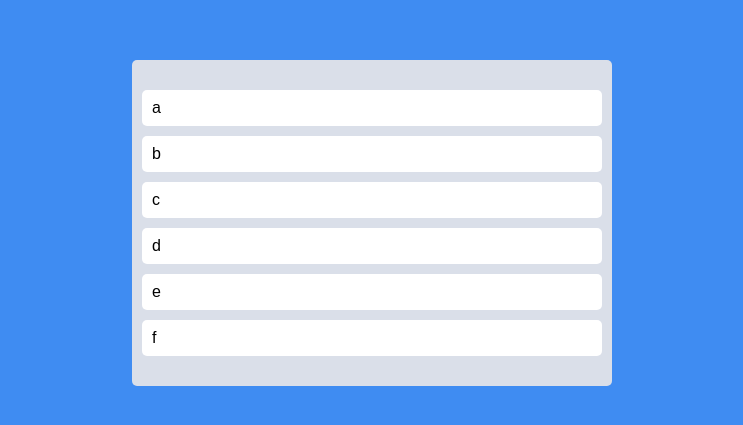
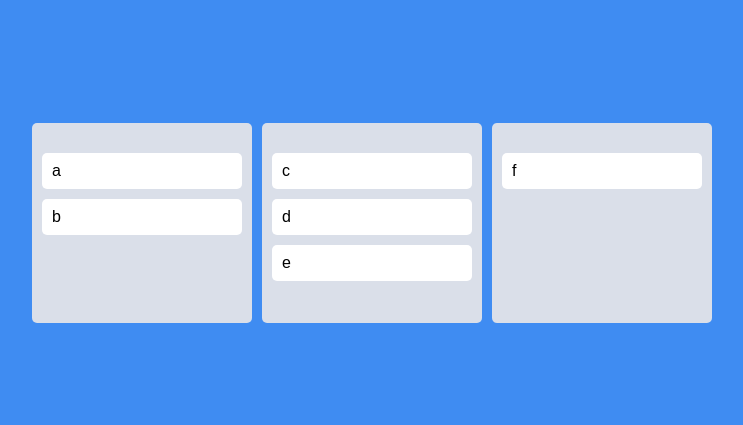
Before and after one commit to yousunzoo/kanban, a React (Create React App) app: page / in a window 1280 px wide. Shown: the part 177-602 px from the top of the page, without its empty margins (268-1011 px from the left). Built offline with nearby package versions, Linux system fonts and the light colour scheme.

Commit message:
setting for multi boards

```diff
--- a/src/App.tsx
+++ b/src/App.tsx
@@ -1,17 +1,12 @@
-import {
-  DragDropContext,
-  Draggable,
-  Droppable,
-  DropResult,
-} from "react-beautiful-dnd";
+import { DragDropContext, DropResult } from "react-beautiful-dnd";
 import styled from "styled-components";
 import { useRecoilState } from "recoil";
 import { toDoState } from "./atoms";
-import DragabbleCard from "./Components/DragabbleCard";
+import Board from "./Components/Board";
 
 const Wrapper = styled.div`
   display: flex;
-  max-width: 480px;
+  max-width: 680px;
   width: 100%;
   margin: 0 auto;
   justify-content: center;
@@ -22,51 +17,28 @@
 const Boards = styled.div`
   display: grid;
   width: 100%;
-  grid-template-columns: repeat(1, 1fr);
+  gap: 10px;
+  grid-template-columns: repeat(3, 1fr);
 `;
-const Board = styled.div`
-  padding: 20px 10px;
-  padding-top: 30px;
-  background-color: ${(props) => props.theme.boardColor};
-  border-radius: 5px;
-  min-height: 200px;
-`;
-
-const toDos = ["a", "b", "c", "d", "e", "f"];
 
 function App() {
   const [toDos, setToDos] = useRecoilState(toDoState);
   const onDragEnd = ({ draggableId, destination, source }: DropResult) => {
     if (!destination) return;
-    setToDos((oldToDos) => {
+    /* setToDos((oldToDos) => {
       const toDosCopy = [...oldToDos];
-      // 1) Delete item on source.index
-      // console.log("Delete item on ", source.index);
-      // console.log(toDosCopy);
       toDosCopy.splice(source.index, 1);
-      // console.log("Delete item");
-      // console.log(toDosCopy);
-      // 2) Put back the item on the destination.index
-      // console.log("Put back", draggableId, "on ", destination.index);
       toDosCopy.splice(destination?.index, 0, draggableId);
-      // console.log(toDosCopy);
       return toDosCopy;
-    });
+    }); */
   };
   return (
     <DragDropContext onDragEnd={onDragEnd}>
       <Wrapper>
         <Boards>
-          <Droppable droppableId="one">
-            {(magic) => (
-              <Board ref={magic.innerRef} {...magic.droppableProps}>
-                {toDos.map((toDo, index) => (
-                  <DragabbleCard key={toDo} index={index} toDo={toDo} />
-                ))}
-                {magic.placeholder}
-              </Board>
-            )}
-          </Droppable>
+          {Object.keys(toDos).map((boardId) => (
+            <Board boardId={boardId} key={boardId} toDos={toDos[boardId]} />
+          ))}
         </Boards>
       </Wrapper>
     </DragDropContext>
--- /dev/null
+++ b/src/Components/Board.tsx
@@ -0,0 +1,31 @@
+import { Droppable } from "react-beautiful-dnd";
+import styled from "styled-components";
+import DragabbleCard from "./DragabbleCard";
+
+const Wrapper = styled.div`
+  padding: 20px 10px;
+  padding-top: 30px;
+  background-color: ${(props) => props.theme.boardColor};
+  border-radius: 5px;
+  min-height: 200px;
+`;
+interface IBoardProps {
+  toDos: string[];
+  boardId: string;
+}
+function Board({ toDos, boardId }: IBoardProps) {
+  return (
+    <Droppable droppableId={boardId}>
+      {(magic) => (
+        <Wrapper ref={magic.innerRef} {...magic.droppableProps}>
+          {toDos.map((toDo, index) => (
+            <DragabbleCard key={toDo} index={index} toDo={toDo} />
+          ))}
+          {magic.placeholder}
+        </Wrapper>
+      )}
+    </Droppable>
+  );
+}
+
+export default Board;
--- a/src/atoms.tsx
+++ b/src/atoms.tsx
@@ -1,6 +1,13 @@
 import { atom, selector } from "recoil";
 
-export const toDoState = atom({
+interface IToDoState {
+  [key: string]: string[];
+}
+export const toDoState = atom<IToDoState>({
   key: "toDo",
-  default: ["a", "b", "c", "d", "e", "f"],
+  default: {
+    to_do: ["a", "b"],
+    doing: ["c", "d", "e"],
+    done: ["f"],
+  },
 });
```
Also changed, not shown: 1 other file (tests, documents, lock files or other folders).
